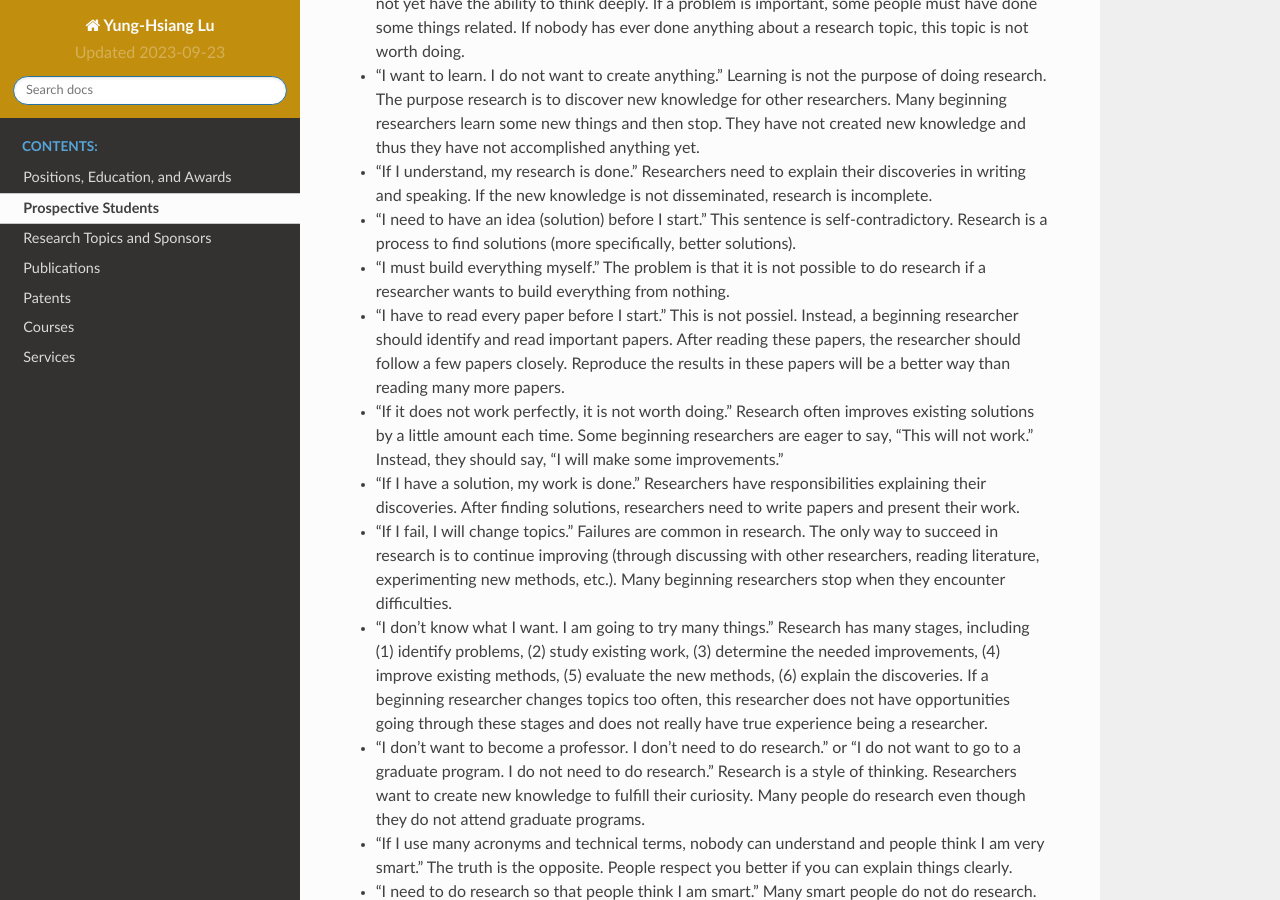
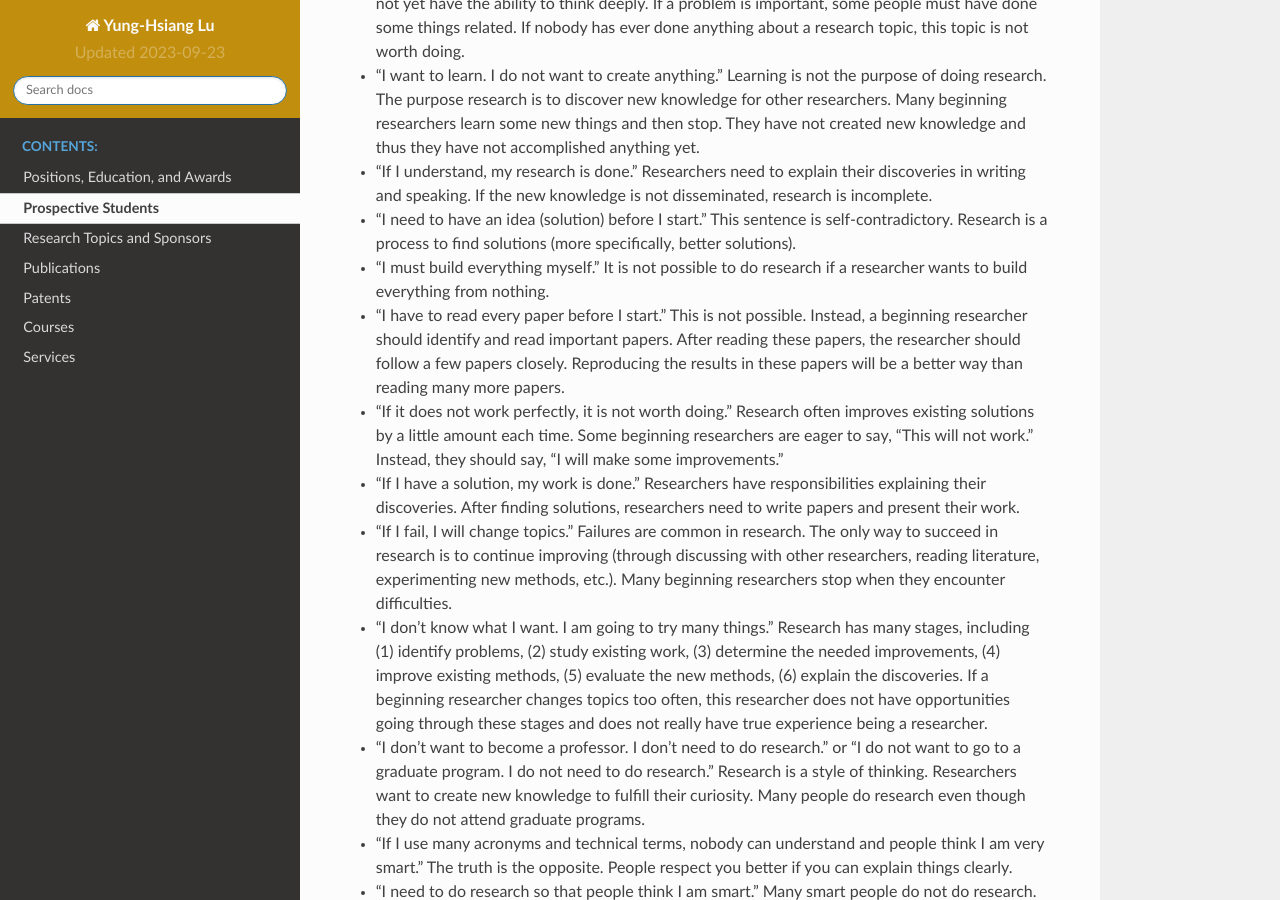
Before and after one commit to luyunghsiang/yhluweb, a Sphinx documentation site: the page built from source/prospective.rst, in a window 1280 px wide and 900 px high, scrolled down 1229 px. Built offline with Sphinx 7.4.7 and the Read the Docs theme 2.0.0, drawn with Linux system fonts in a browser that asks for light colours.

Commit message:
add new NSF grant

```diff
--- a/source/prospective.rst
+++ b/source/prospective.rst
@@ -82,14 +82,13 @@
   self-contradictory. Research is a process to find solutions (more
   specifically, better solutions).
 
-- "I must build everything myself." The problem is that it is not
-  possible to do research if a researcher wants to build everything
-  from nothing.
+- "I must build everything myself." It is not possible to do research
+  if a researcher wants to build everything from nothing.
 
 - "I have to read every paper before I start."  This is not
-  possiel. Instead, a beginning researcher should identify and read
+  possible. Instead, a beginning researcher should identify and read
   important papers. After reading these papers, the researcher should
-  follow a few papers closely. Reproduce the results in these papers
+  follow a few papers closely. Reproducing the results in these papers
   will be a better way than reading many more papers.
 
 - "If it does not work perfectly, it is not worth doing." Research
--- a/source/research.rst
+++ b/source/research.rst
@@ -20,6 +20,8 @@
 +---------------------------------+-----------------------------+-------------------------------------------------------------+
 | AI Institute: Cybersecurity     | National Science Foundation | Agent-Based Cyber Threat Intelligence and Operation         |
 +---------------------------------+-----------------------------+-------------------------------------------------------------+
+| AI for Future Musicians         | National Science Foundation | AI-Based Software to help music performers                  |
++---------------------------------+-----------------------------+-------------------------------------------------------------+
 | Trust of Machine Learning Code  | Cisco                       | Evaluate Trustworthiness of Pre-Trained Neural Networks     |
 +---------------------------------+-----------------------------+-------------------------------------------------------------+
 | Efficient Computer Vision       | Cisco                       | Detect and Eliminate Redundant Data on Edge Devices         |
@@ -34,9 +36,10 @@
 National Science Foundation
 ^^^^^^^^^^^^^^^^^^^^^^^^^^^
 
+- 2023, Co-PI, 2326198, "`Agent-Based Cyber Threat Intelligence and Operation <https://www.nsf.gov/awardsearch/showAward?AWD_ID=2326198>`_"
+
 - 2023, Senior Personnel, "`AI Institute for Agent-Based Cyber Threat
   Intelligence and Operation (ACTION) <https://action.ucsb.edu>`_"
-
 
 - 2021, PI, 2120430, "`CNS Collaborative Research: CAR:NEW: Research
   Infrastructure for Real-Time Computer Vision and Decision Making via
```
